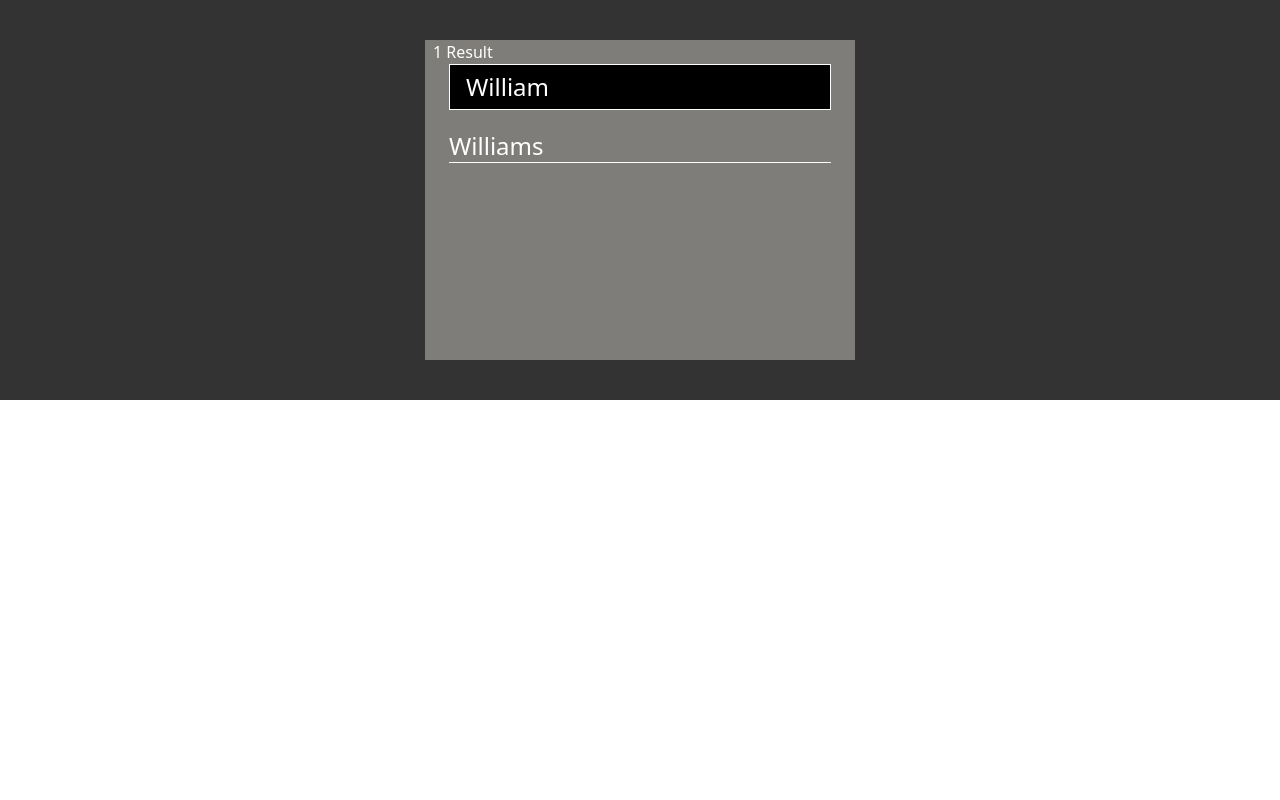
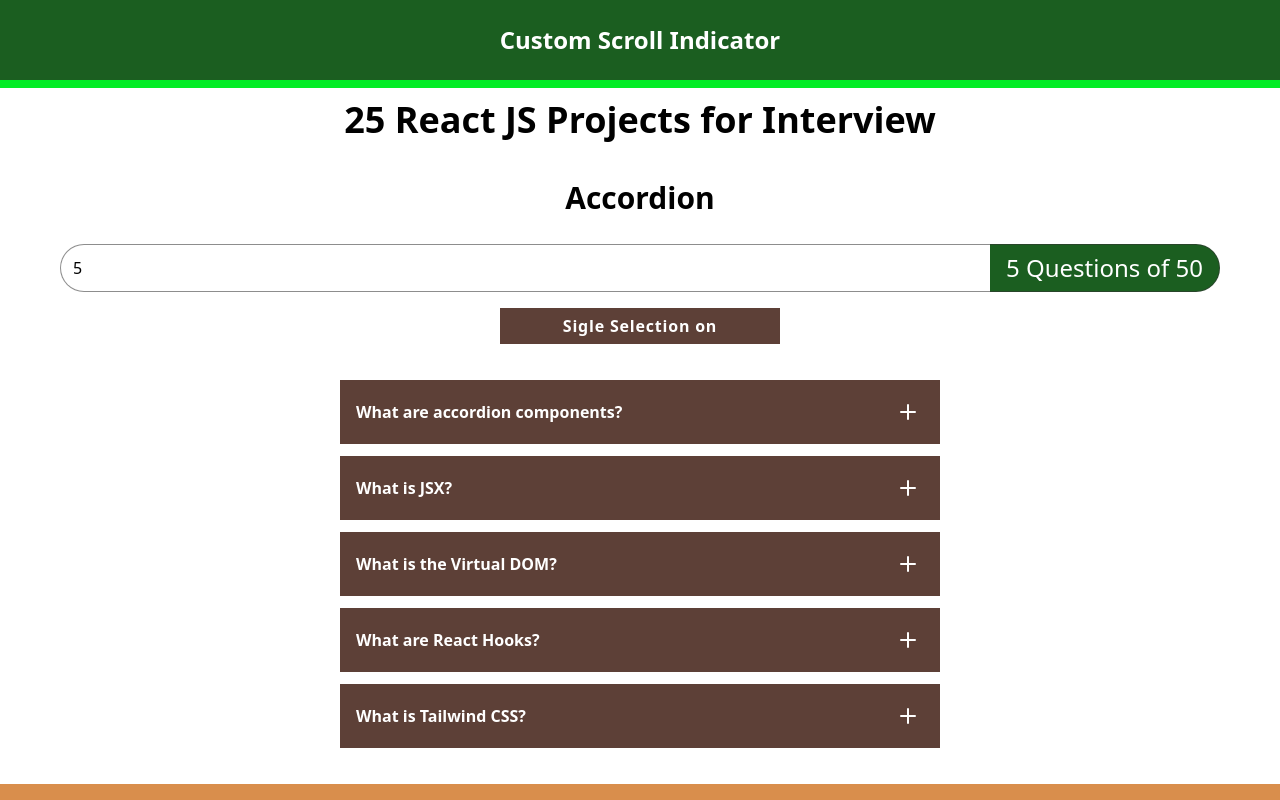
Before and after one commit to mahmoudkhateep7-arch/25-React-JS-Projects-for-Interview, a Next.js app: page / in a window 1280 px wide. Shown: the top 800 px of the page. Built offline with nearby package versions, Linux system fonts and the light colour scheme; no server answers.

Commit message:
uncomminted page component

```diff
--- a/app/page.tsx
+++ b/app/page.tsx
@@ -19,7 +19,7 @@ import SearchFilter from "./searchFilter";
 export default function Page() {
   return (
     <div className={`min-h-screen bg-white`}>
-      {/* <TopHeadr></TopHeadr>
+      <TopHeadr></TopHeadr>
       <Title></Title>
       <Accordian></Accordian>
       <HexRgb></HexRgb>
@@ -30,14 +30,14 @@ export default function Page() {
       <QrCode />
       < DardLightMode></DardLightMode>
 
-      <GettingDummyData></GettingDummyData> */}
+      <GettingDummyData></GettingDummyData>
 
 
 
 
-      {/* <Tabs></Tabs>
+      <Tabs></Tabs>
 
-      <GithubFinder></GithubFinder> */}
+      <GithubFinder></GithubFinder>
 
       <SearchFilter></SearchFilter>
     </div>
```
